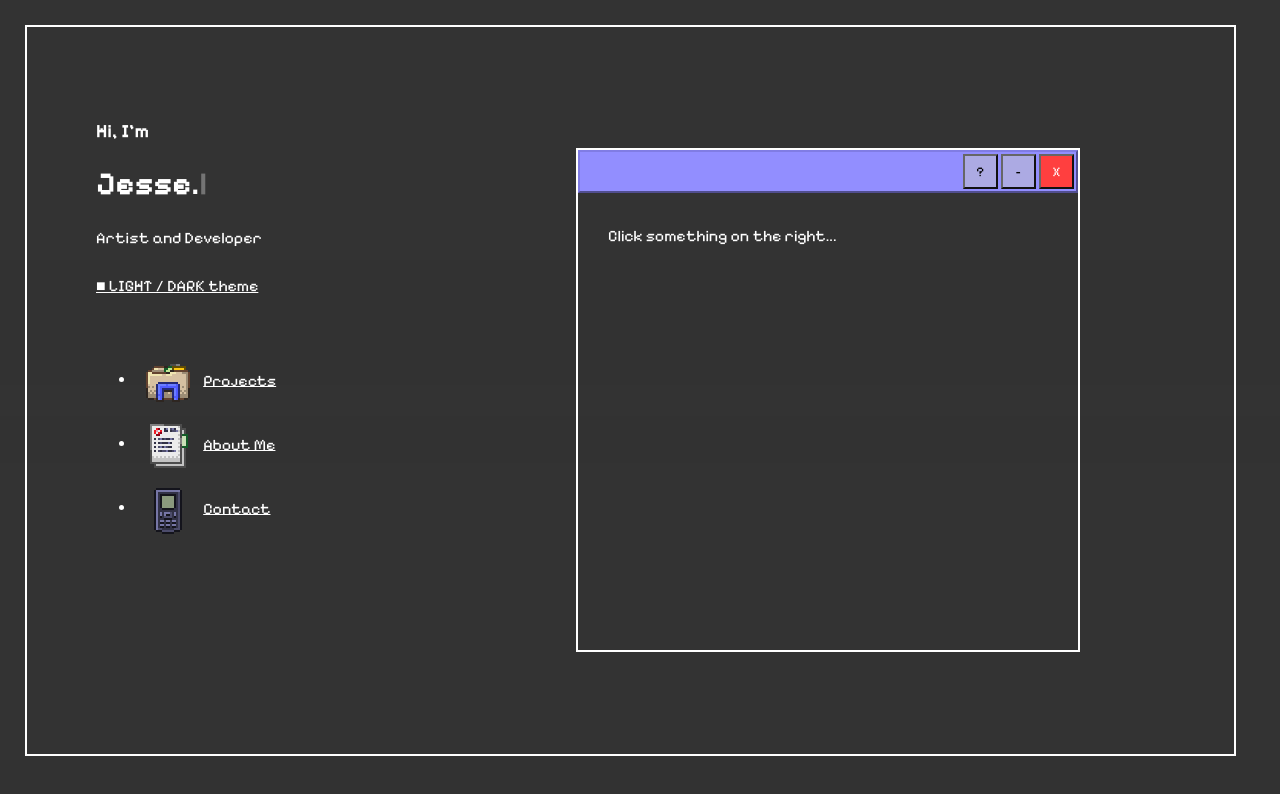
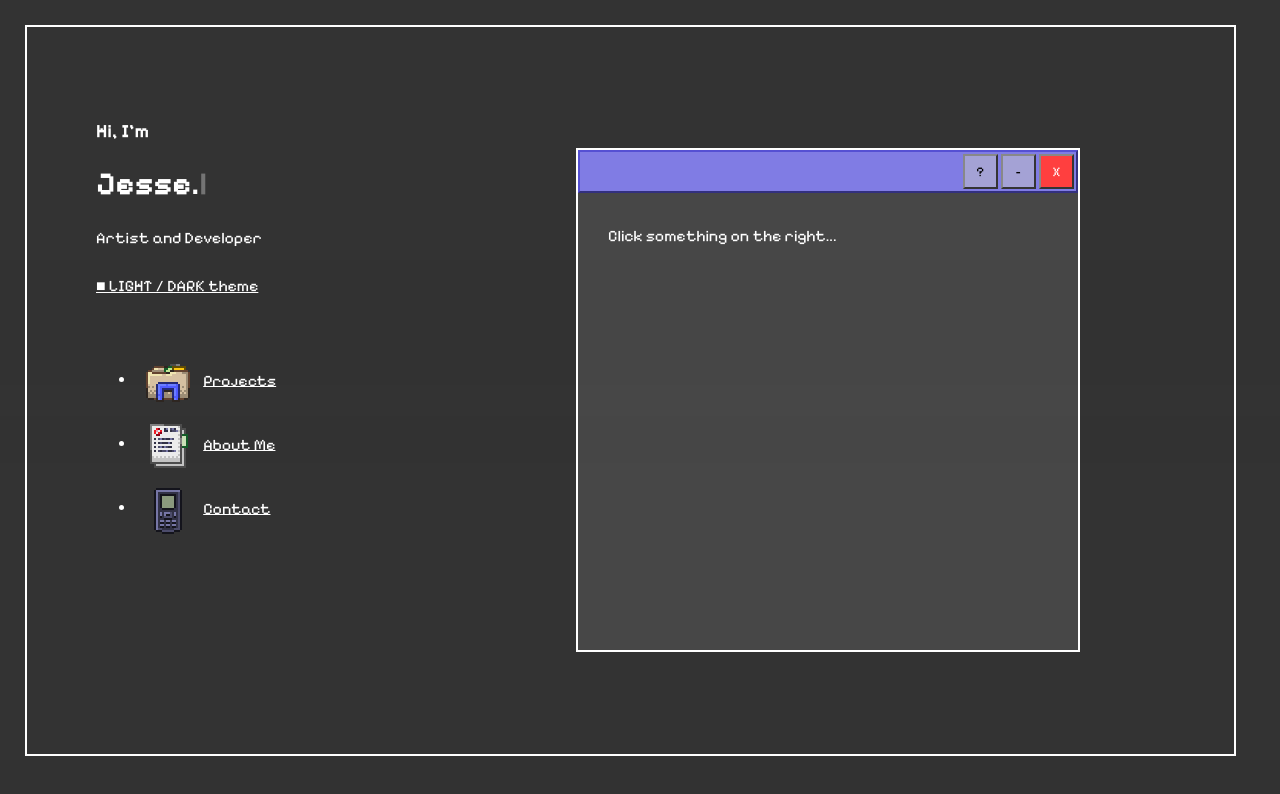
Before and after one commit to jessesthings/jessesthings.github.io, a plain HTML site: page index.html in a window 1280 px wide. Both pictures are taken after a click on the link "■ LIGHT / DARK theme". Drawn offline with nearby package versions, Linux system fonts and the light colour scheme.

Commit message:
Updated window dark mode behavior

```diff
--- a/style.css
+++ b/style.css
@@ -72,6 +72,9 @@ button {
     font-family: "Pixelify Sans";
     border: 2px outset #666;
 }
+.dark button {
+    border: 2px outset #888;
+}
 button:hover {
     cursor: pointer;
     filter: brightness(150%);
@@ -104,6 +107,7 @@ button:hover {
     width: 500px;
     height: 500px;
     overflow: hidden;
+    background: rgba(255, 255, 255, 0.1);
 }
 .window-header {
     background: #5550d3;
@@ -112,7 +116,8 @@ button:hover {
     padding: 2px;
 }
 .dark .window-header {
-    background: #928eff;
+    background: #807ce4;
+    border: 2px outset #5550d3;
 }
 .window-header button {
     width: 35px;
```
